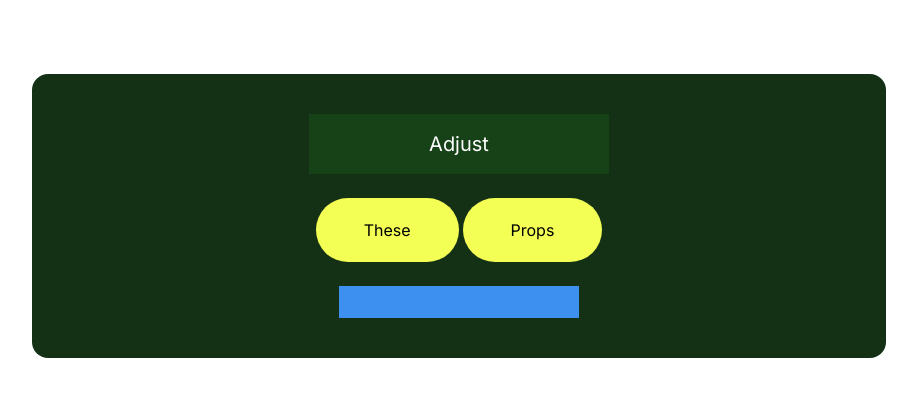
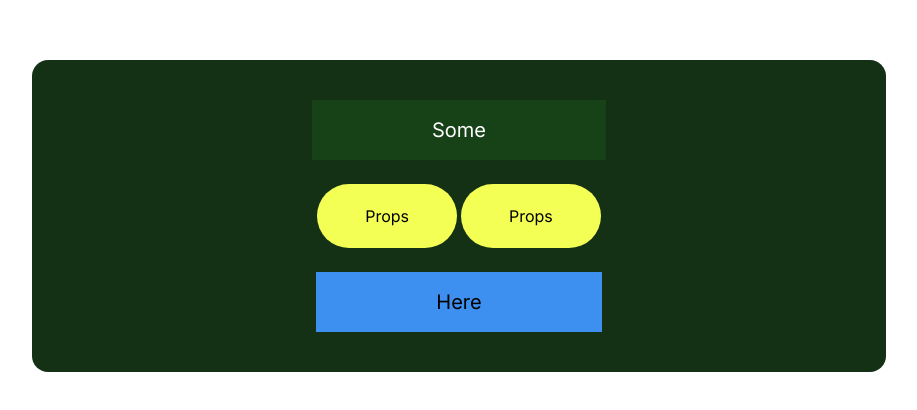
Before and after one commit to acm-ucr/pickleball-website, a Next.js app: page / in a window 1280 px wide. Shown: the part 184-594 px from the top of the page, without its empty margins (181-1098 px from the left). Built offline with nearby package versions, Linux system fonts and the light colour scheme.

Commit message:
Modified text variables to dsplay required words

```diff
--- a/src/app/page.tsx
+++ b/src/app/page.tsx
@@ -3,7 +3,7 @@ import Example from "./Example";
 const Home = () => {
   return (
     <div className="flex h-screen w-screen items-center justify-center">
-      <Example text1="Adjust" text2="These" text3="Props" />
+      <Example text1="Some" text2="Props" text3="Props" text4="Here" />
     </div>
   );
 };
```
